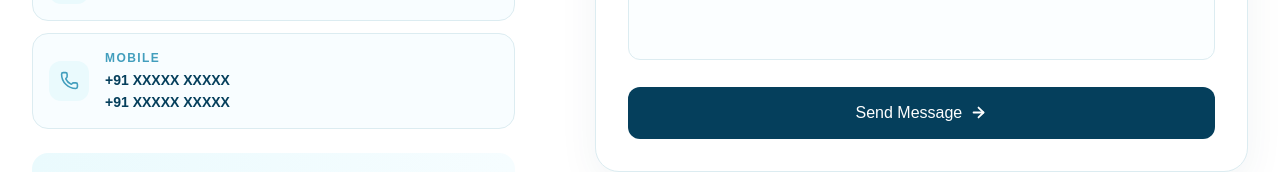
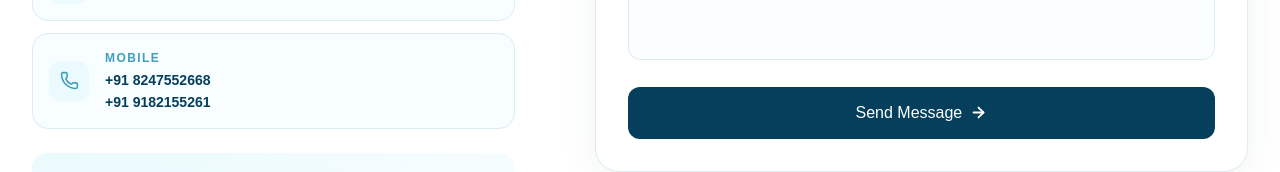
Before and after one commit to madarvali-17/skillovant-frontend, a Next.js app: page /contact in a window 1280 px wide. Shown: the part 1533-1705 px from the top of the page. Built offline with nearby package versions, Linux system fonts and the light colour scheme.

Commit message:
add Contact Numbers to Contact Page

```diff
--- a/src/app/contact/page.tsx
+++ b/src/app/contact/page.tsx
@@ -342,11 +342,11 @@ export default function ContactPage() {
 
           <div className="mt-1 space-y-0.5">
             <p className="text-sm font-semibold text-[#053F5C]">
-              +91 XXXXX XXXXX
+              +91 8247552668
             </p>
 
             <p className="text-sm font-semibold text-[#053F5C]">
-              +91 XXXXX XXXXX
+              +91 9182155261
             </p>
           </div>
         </div>
```
